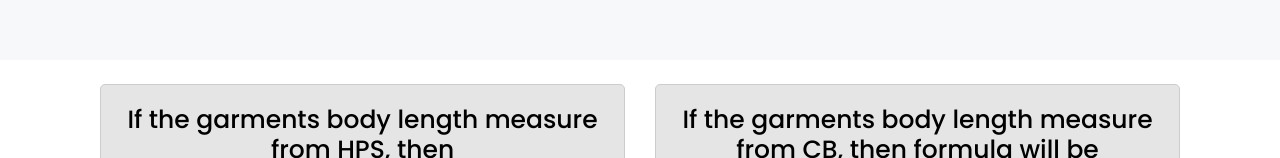
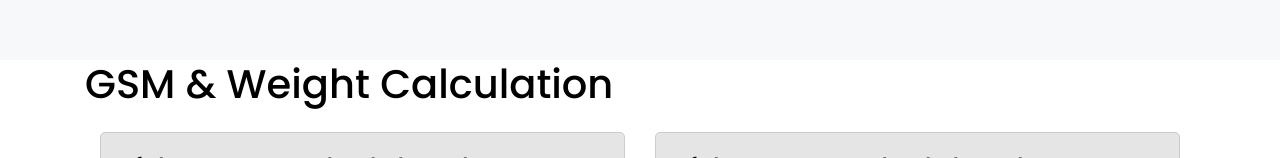
Before and after one commit to clothcalc/ClothCalc, a website: page zippercalc.html in a window 1280 px wide. Shown: the part 152-310 px from the top of the page. Drawn offline with Linux system fonts and the light colour scheme.

Commit message:
Update zippercalc.html

```diff
--- a/zippercalc.html
+++ b/zippercalc.html
@@ -83,6 +83,10 @@
 </head>
 
 <div class="container">
+
+    <div>
+	<h1>GSM & Weight Calculation</h1>
+	</div>
 <div class="container my-3">
     <div class="row">
 
```
